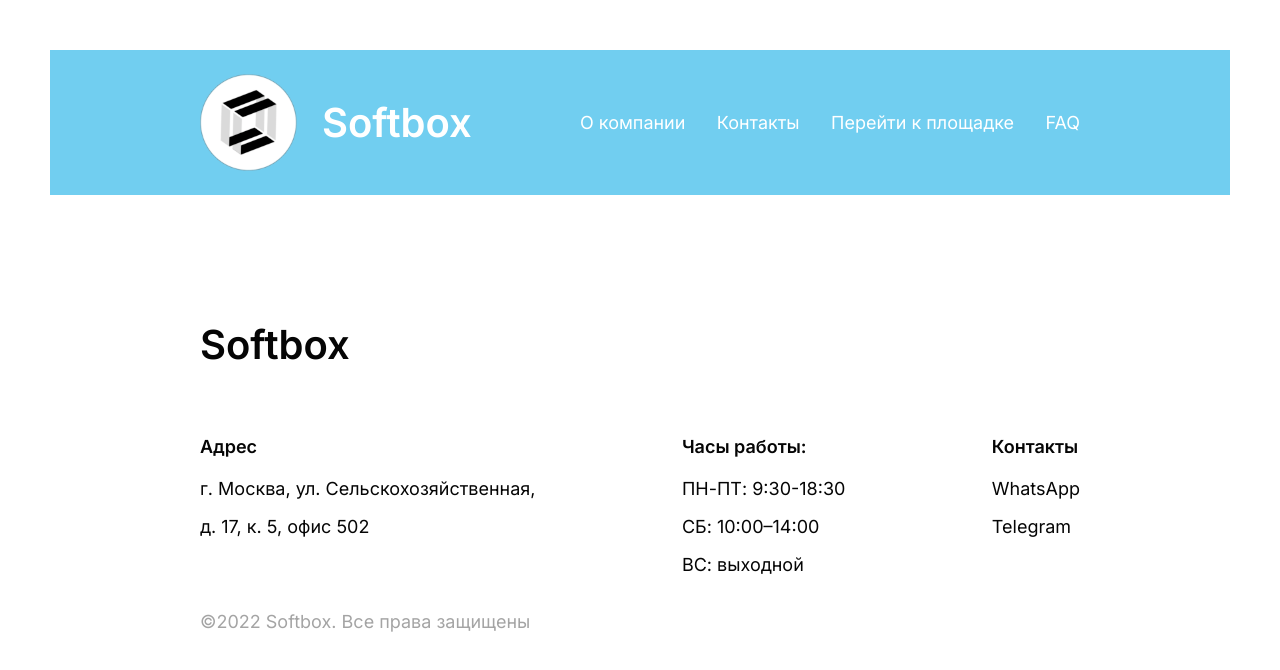
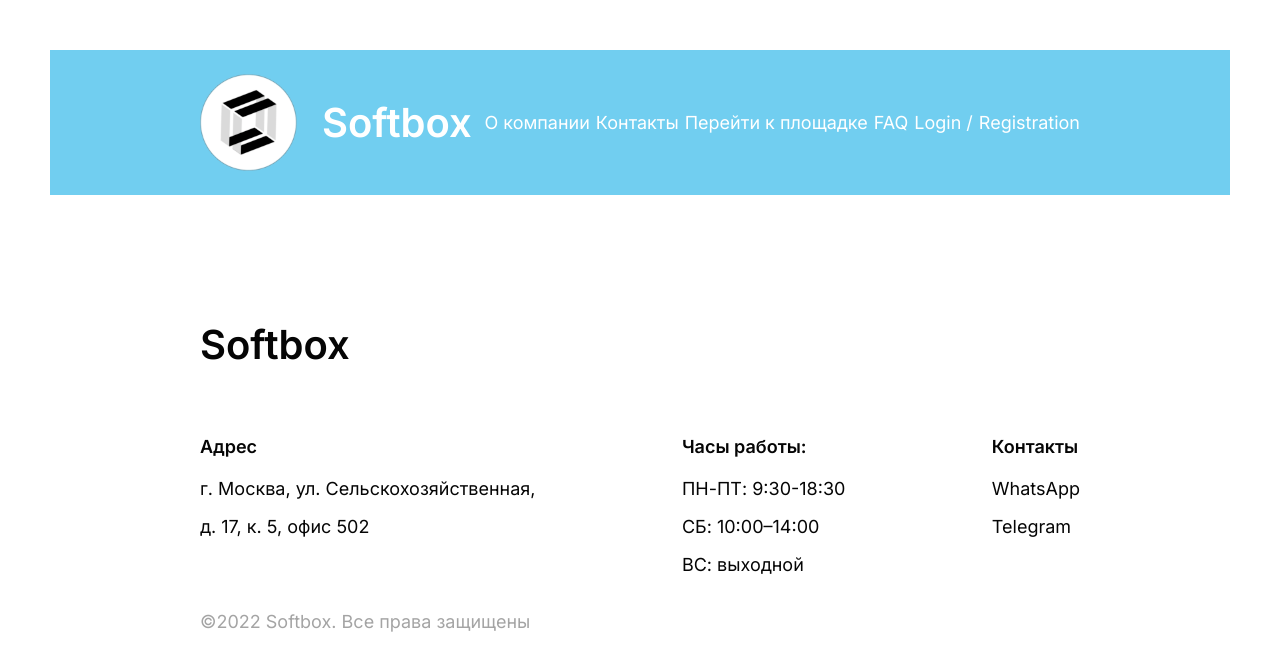
Before and after one commit to SoftBox-CPS/frontend, a React app: page / in a window 1280 px wide. Shown: the top 670 px of the page. Built offline with nearby package versions, Linux system fonts and the light colour scheme.

Commit message:
feat: simple register & login links in header

```diff
--- a/src/components/Header/index.jsx
+++ b/src/components/Header/index.jsx
@@ -25,13 +25,21 @@
         title: 'FAQ',
         to: 'info',
       },
+      {
+        title: 'Login /',
+        to: 'login',
+      },
+      {
+        title: 'Registration',
+        to: 'registration',
+      },
     ];
   }
 
   render() {
     return (
       <header>
-        <NavLink to={''} className={styles.logo}>
+        <NavLink to={'home'} className={styles.logo}>
           <img src={Icon} alt='Softbox' />
           <h1>Softbox</h1>
         </NavLink>
```
